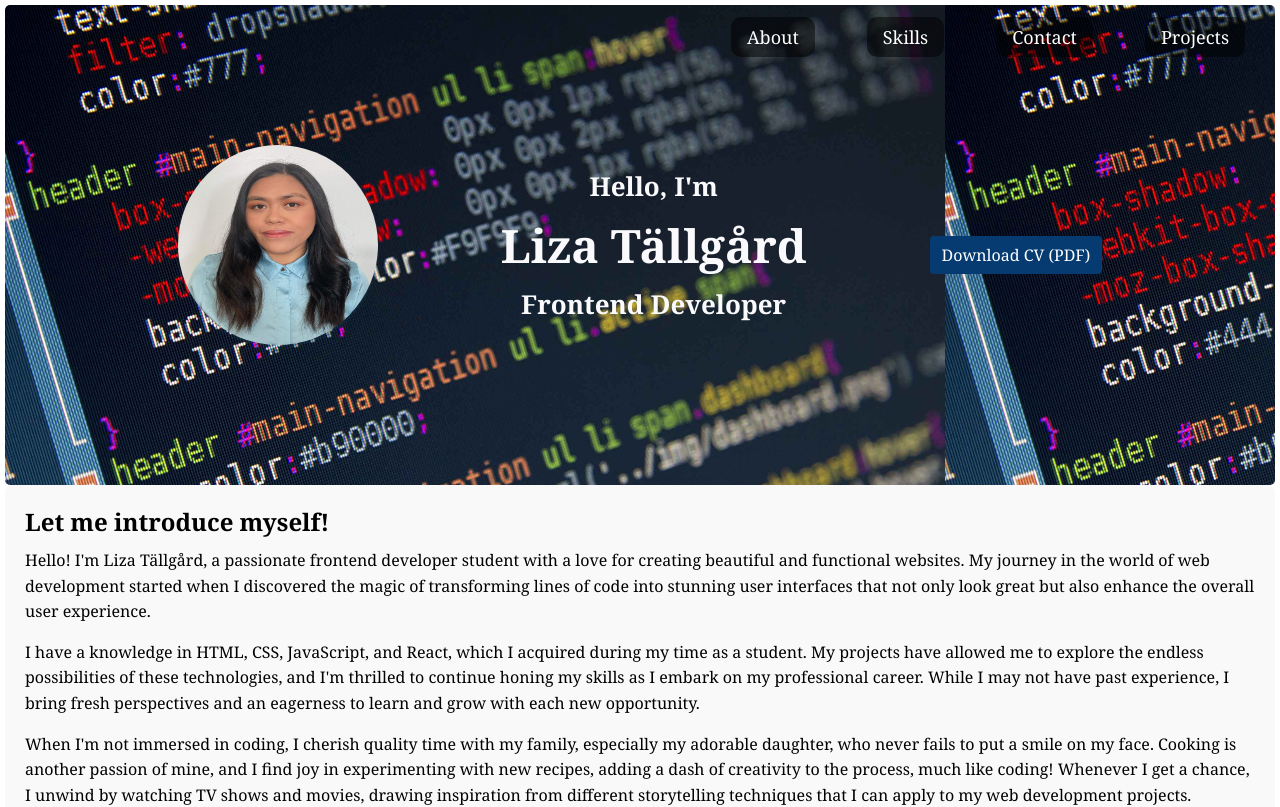
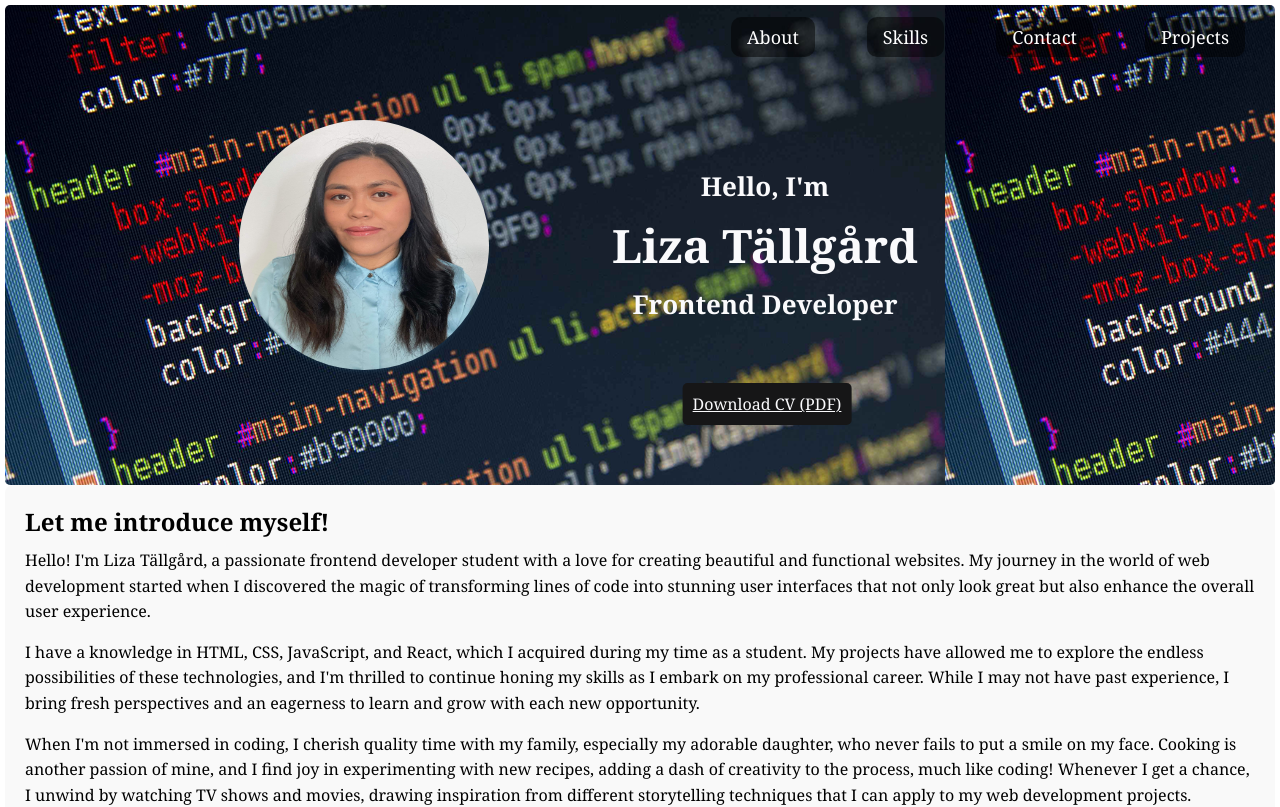
Before and after one commit to 11liza/Portfolio, a React (Create React App) app: page / in a window 1280 px wide. Shown: the top 807 px of the page. Built offline with nearby package versions, Linux system fonts and the light colour scheme.

Commit message:
changes for css

```diff
--- a/src/App.css
+++ b/src/App.css
@@ -24,6 +24,7 @@ body{
 }
 
 /* Header */
+/* Header */
 header {
   color: #fafafc;
   padding: 20px;
@@ -42,8 +43,8 @@ header {
 }
 
 img {
-  width: 200px;
-  height: 200px;
+  width: 250px;
+  height: 250px;
   border-radius: 50%;
   box-shadow: 0 2px 4px rgba(73, 184, 243, 0.1);
   display: flex;
@@ -53,14 +54,12 @@ img {
 h5 {
   font-size: 26px;
   margin: 0;
-
 }
 
 h1 {
   font-size: 46px;
   margin: 10px 0;
 }
-
 
 nav {
   display: flex;
@@ -94,18 +93,17 @@ ul a:hover {
   background-color: #fff;
   color: var(--link-hover-color);
 }
-.cv-download {
-  margin-top: 20px;
-}
 
 .cv-download-link {
-  display: inline-block;
-  background-color: #053b71;
-  color: #fff;
-  padding: 8px 12px;
-  border-radius: 4px;
-  text-decoration: none; /* Remove the underline */
-  cursor: pointer;
+  margin-top: 20px;
+  position: absolute;
+  bottom: 60px; /* Adjust the positioning as needed */
+  left: 60%;
+  transform: translateX(-50%);
+  color: #fafafc;
+  background-color: #161617;
+  padding: 10px;
+  border-radius: 5px;
 }
 
 .cv-download-link:hover {
```
